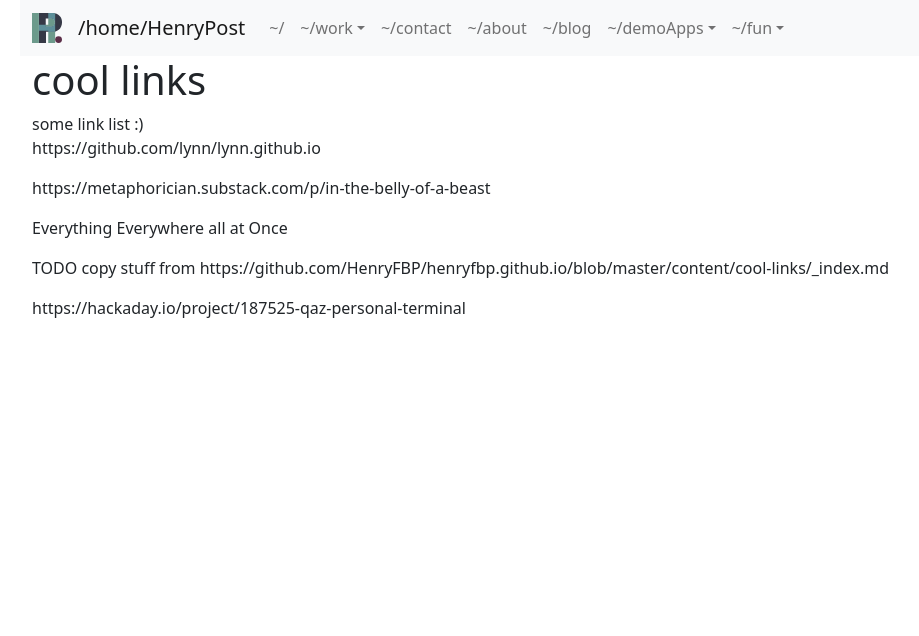
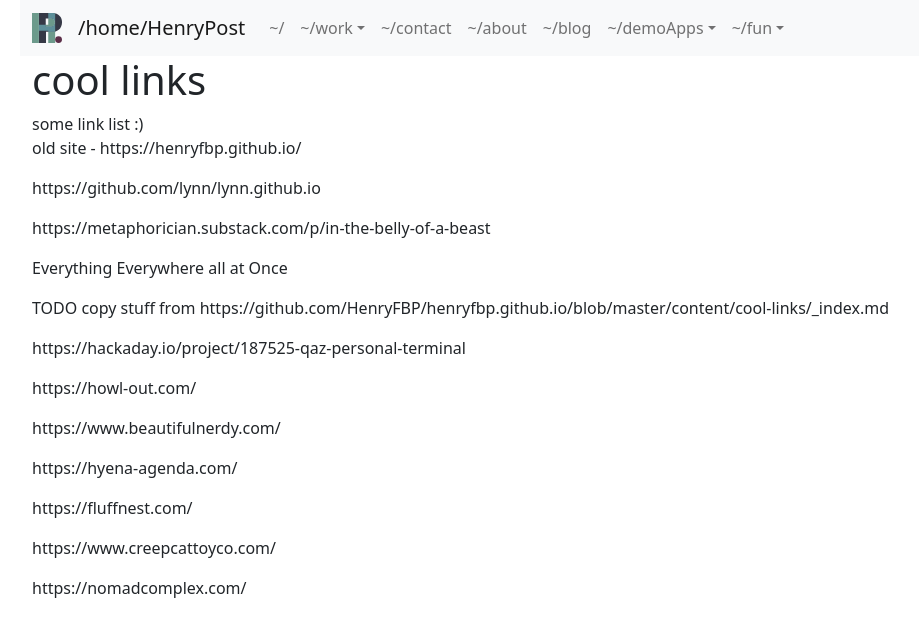
Before and after one commit to meltingscales/henrypost.net, a React (Create React App) app: page /fun/cool-links in a window 1280 px wide. Shown: the top 636 px of the page, without its empty margins (62-981 px from the left). Built offline with nearby package versions, Linux system fonts and the light colour scheme.

Commit message:
add more links, old site

```diff
--- a/src/pages/fun/PageCoolLinks.tsx
+++ b/src/pages/fun/PageCoolLinks.tsx
@@ -6,11 +6,23 @@ const PageCoolLinks = () => {
         <h1>cool links</h1>
         <div>some link list :)
         </div>
+        <p>old site - https://henryfbp.github.io/</p>
         <p>https://github.com/lynn/lynn.github.io</p>
         <p>https://metaphorician.substack.com/p/in-the-belly-of-a-beast</p>
         <p>Everything Everywhere all at Once</p>
-        <p>TODO copy stuff from https://github.com/HenryFBP/henryfbp.github.io/blob/master/content/cool-links/_index.md</p>
+        <p>TODO copy stuff from
+            https://github.com/HenryFBP/henryfbp.github.io/blob/master/content/cool-links/_index.md</p>
         <p>https://hackaday.io/project/187525-qaz-personal-terminal</p>
+        <p>https://howl-out.com/</p>
+        <p>
+            https://www.beautifulnerdy.com/</p>
+        <p>
+            https://hyena-agenda.com/</p>
+        <p>
+            https://fluffnest.com/
+        </p>
+        <p>https://www.creepcattoyco.com/</p>
+        <p>https://nomadcomplex.com/</p>
     </>;
 }
 
```
